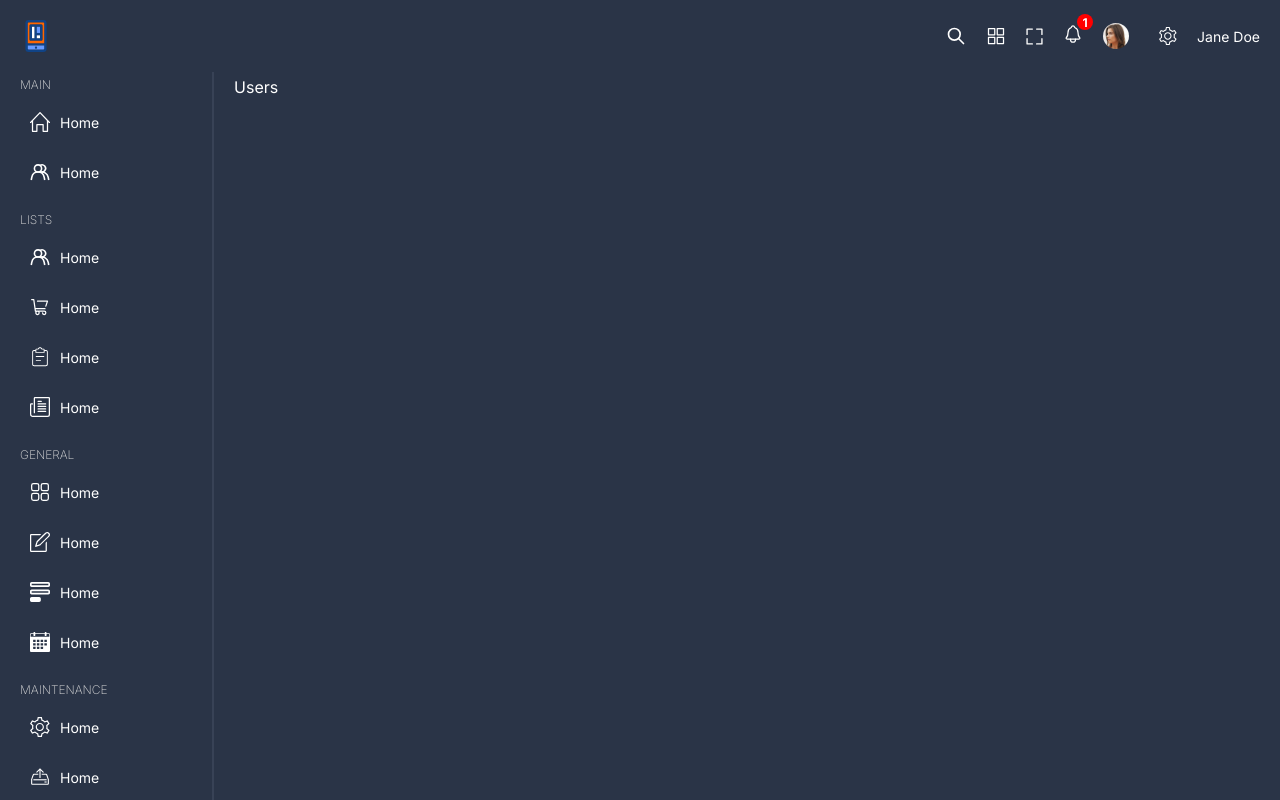
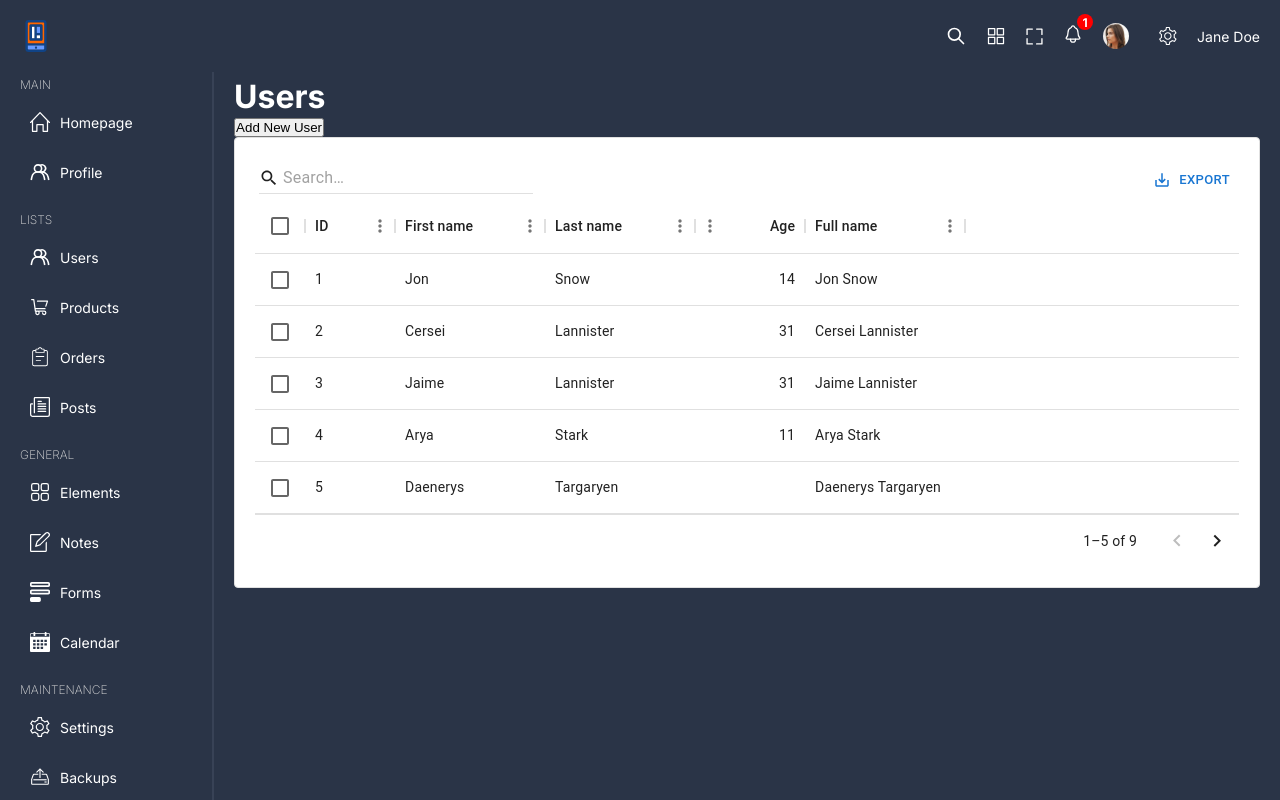
Before and after one commit to behnamhamidi1991/admin-dashboard, a React (Vite) app: page /users in a window 1280 px wide. Shown: the top 800 px of the page. Built offline with nearby package versions, Linux system fonts and the light colour scheme.

Commit message:
User Table 90%

```diff
--- a/src/App.tsx
+++ b/src/App.tsx
@@ -7,6 +7,7 @@ import Menu from "./components/menu/Menu";
 import Footer from "./components/footer/Footer";
 import Login from "./pages/login/Login";
 import "./styles/global.scss";
+import NotFound from "./pages/notFound/NotFound";
 
 function App() {
   const Layout = () => {
@@ -46,6 +47,11 @@ function App() {
           path: "/products",
           element: <Products />,
         },
+
+        {
+          path: "/*",
+          element: <NotFound />,
+        },
       ],
     },
     {
--- /dev/null
+++ b/src/components/dataTable/DataTable.tsx
@@ -0,0 +1,85 @@
+import "./dataTable.scss";
+import {
+  DataGrid,
+  GridColDef,
+  GridToolbar,
+  GridValueGetterParams,
+} from "@mui/x-data-grid";
+
+const DataTable = () => {
+  const columns: GridColDef[] = [
+    { field: "id", headerName: "ID", width: 90 },
+    {
+      field: "firstName",
+      headerName: "First name",
+      width: 150,
+      editable: true,
+    },
+    {
+      field: "lastName",
+      headerName: "Last name",
+      width: 150,
+      editable: true,
+    },
+    {
+      field: "age",
+      headerName: "Age",
+      type: "number",
+      width: 110,
+      editable: true,
+    },
+    {
+      field: "fullName",
+      headerName: "Full name",
+      description: "This column has a value getter and is not sortable.",
+      sortable: false,
+      width: 160,
+      valueGetter: (params: GridValueGetterParams) =>
+        `${params.row.firstName || ""} ${params.row.lastName || ""}`,
+    },
+  ];
+
+  const rows = [
+    { id: 1, lastName: "Snow", firstName: "Jon", age: 14 },
+    { id: 2, lastName: "Lannister", firstName: "Cersei", age: 31 },
+    { id: 3, lastName: "Lannister", firstName: "Jaime", age: 31 },
+    { id: 4, lastName: "Stark", firstName: "Arya", age: 11 },
+    { id: 5, lastName: "Targaryen", firstName: "Daenerys", age: null },
+    { id: 6, lastName: "Melisandre", firstName: null, age: 150 },
+    { id: 7, lastName: "Clifford", firstName: "Ferrara", age: 44 },
+    { id: 8, lastName: "Frances", firstName: "Rossini", age: 36 },
+    { id: 9, lastName: "Roxie", firstName: "Harvey", age: 65 },
+  ];
+
+  return (
+    <div className="dataTable">
+      <DataGrid
+        className="dataGrid"
+        rows={rows}
+        columns={columns}
+        initialState={{
+          pagination: {
+            paginationModel: {
+              pageSize: 5,
+            },
+          },
+        }}
+        slots={{ toolbar: GridToolbar }}
+        slotProps={{
+          toolbar: {
+            showQuickFilter: true,
+            quickFilterProps: { debounceMs: 500 },
+          },
+        }}
+        pageSizeOptions={[5]}
+        checkboxSelection
+        disableRowSelectionOnClick
+        disableColumnFilter
+        disableDensitySelector
+        disableColumnSelector
+      />
+    </div>
+  );
+};
+
+export default DataTable;
--- /dev/null
+++ b/src/components/dataTable/dataTable.scss
@@ -0,0 +1,10 @@
+.dataTable {
+  .dataGrid {
+    background-color: white;
+    padding: 20px;
+
+    .MuiDataGrid-toolbarContainer {
+      flex-direction: row-reverse;
+    }
+  }
+}
--- a/src/components/menu/Menu.tsx
+++ b/src/components/menu/Menu.tsx
@@ -9,9 +9,9 @@ const Menu = () => {
         <div className="item" key={item.id}>
           <span className="title">{item.title}</span>
           {item.listItems.map((listItem) => (
-            <Link to="/" className="listItem" key={listItem.id}>
+            <Link to={listItem.url} className="listItem" key={listItem.id}>
               <img src={listItem.icon} alt="home" />
-              <span className="listItemTitle">Home</span>
+              <span className="listItemTitle">{listItem.title}</span>
             </Link>
           ))}
         </div>
--- /dev/null
+++ b/src/pages/notFound/NotFound.tsx
@@ -0,0 +1,18 @@
+import { Link } from "react-router-dom";
+import "./notFound.scss";
+
+const NotFound = () => {
+  return (
+    <div className="notFoundContainer">
+      <h1 className="notFoundTitle">Oops! :(</h1>
+      <h3 className="notFoundSecondTitle">
+        Sorry, but this page doesn't exist!
+      </h3>
+      <Link to="/" className="notFoundButton">
+        Go Back To Homepage
+      </Link>
+    </div>
+  );
+};
+
+export default NotFound;
--- /dev/null
+++ b/src/pages/notFound/notFound.scss
@@ -0,0 +1,36 @@
+@import "../../styles/variables.scss";
+
+.notFoundContainer {
+  display: flex;
+  flex-direction: column;
+  justify-content: center;
+  align-items: center;
+
+  .notFoundTitle {
+    margin: 25px 0;
+    font-size: 5rem;
+    margin-top: 150px;
+    color: $soft-color;
+    font-weight: 200;
+  }
+
+  .notFoundSecondTitle {
+    margin: 25px 0;
+  }
+
+  .notFoundButton {
+    padding: 20px 30px;
+    border: none;
+    border-radius: 4px;
+    background-color: $soft-bg;
+    color: $soft-color;
+    cursor: pointer;
+    transition: all ease-in-out 0.1s;
+    font-size: 13px;
+  }
+
+  .notFoundButton:hover {
+    background-color: $dark-bg;
+    font-size: 12.5px;
+  }
+}
--- a/src/pages/users/Users.tsx
+++ b/src/pages/users/Users.tsx
@@ -1,7 +1,16 @@
+import DataTable from "../../components/dataTable/DataTable";
 import "./users.scss";
 
 const Users = () => {
-  return <div className="users">Users</div>;
+  return (
+    <div className="users">
+      <div className="info">
+        <h1>Users</h1>
+        <button>Add New User</button>
+      </div>
+      <DataTable />
+    </div>
+  );
 };
 
 export default Users;
```
Also changed, not shown: package.json (+7 -1 lines).
